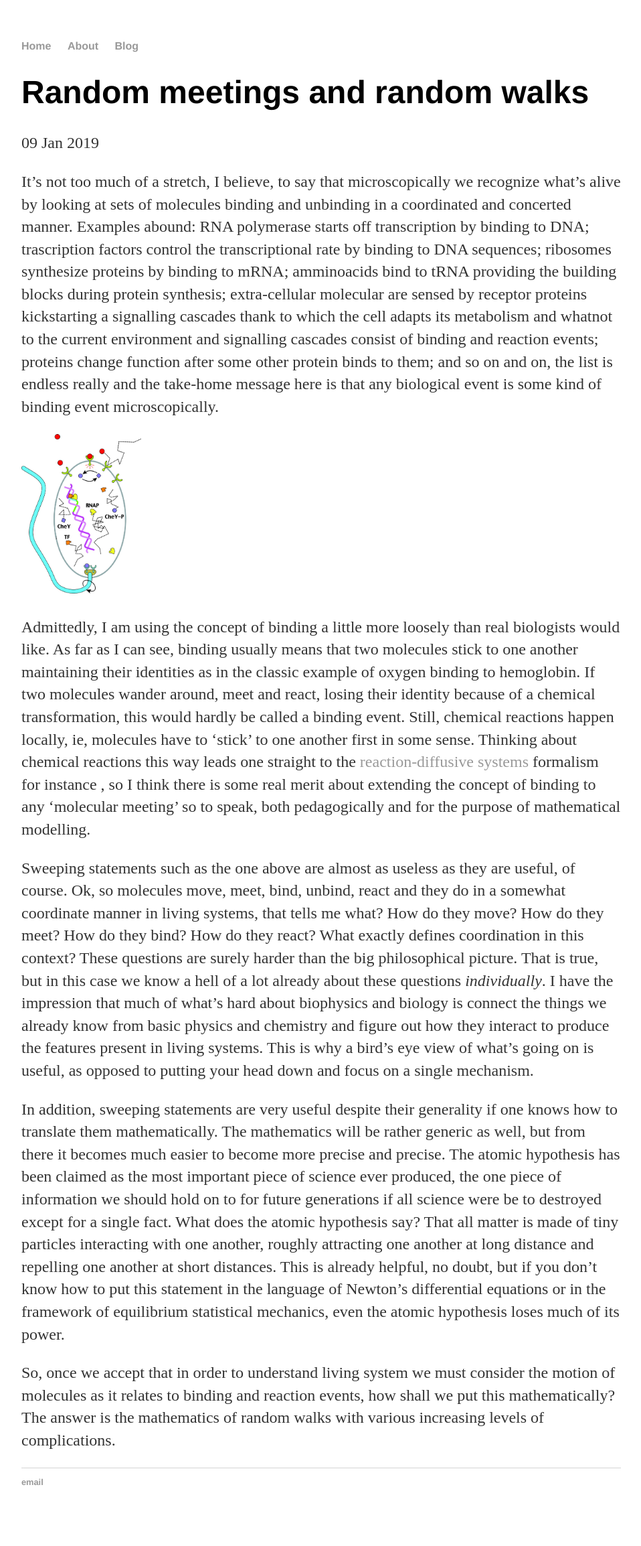
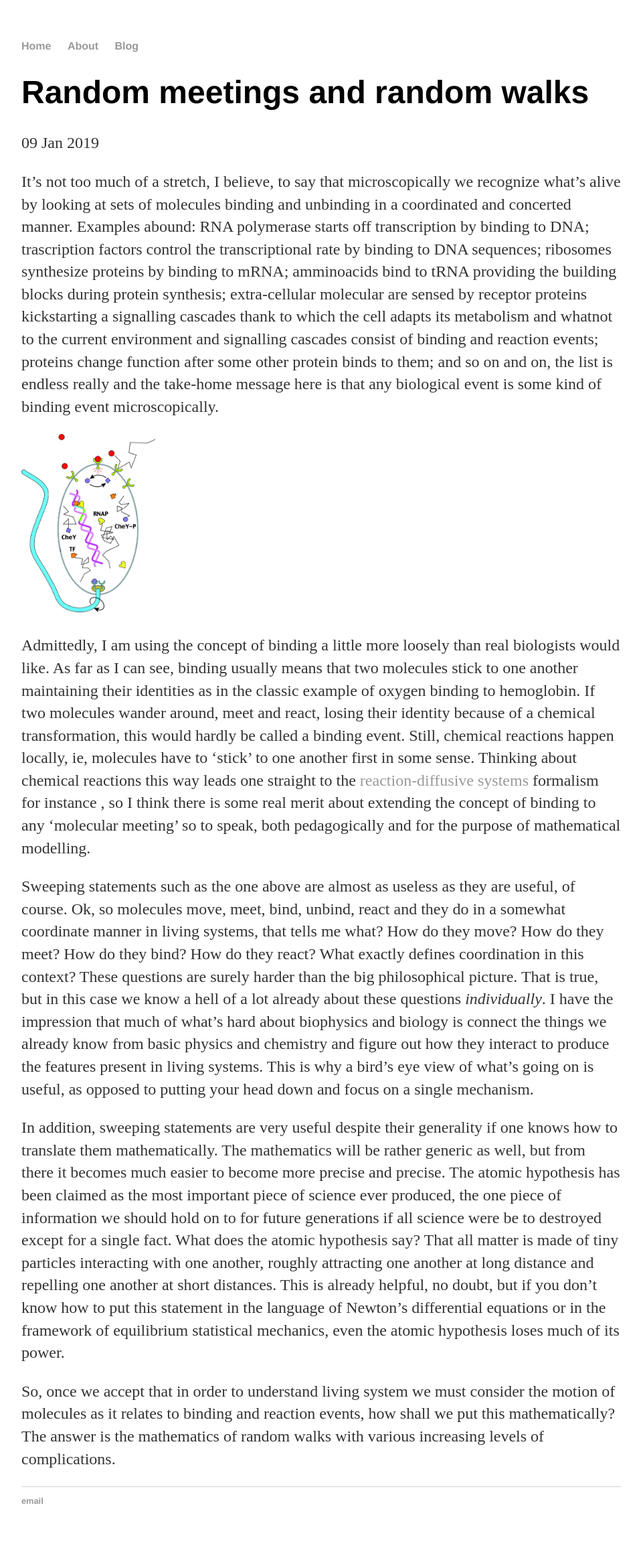
Before and after one commit to ghostsandmachines/ghostsandmachines.github.io, a Jekyll site: the page built from _posts/2019-01-09-ghost-and-machines-site-launched.md, in a window 1280 px wide. Shown: the whole page at 67% size, without its empty margins (160-1118 px from the left). Built offline with Jekyll 4.4.1, drawn with Linux system fonts in a browser that asks for light colours; before the commit the page ends 2280 px from its top, so only the background shows below that.

Commit message:
Update 2019-01-09-ghost-and-machines-site-launched.md

```diff
--- a/_posts/2019-01-09-ghost-and-machines-site-launched.md
+++ b/_posts/2019-01-09-ghost-and-machines-site-launched.md
@@ -6,7 +6,7 @@
 
 It's not too much of a stretch, I believe, to say that microscopically we recognize what's alive by looking at sets of molecules binding and unbinding in a coordinated and concerted manner. Examples abound: RNA polymerase starts off transcription by binding to DNA; trascription factors control the transcriptional rate by binding to DNA sequences; ribosomes synthesize proteins by binding to mRNA; amminoacids bind to tRNA providing the building blocks during protein synthesis; extra-cellular molecular are sensed by receptor proteins kickstarting a signalling cascades thank to which the cell adapts its metabolism and whatnot to the current environment and signalling cascades consist of binding and reaction events; proteins change function after some other protein binds to them; and so on and on, the list is endless really and the take-home message here is that any biological event is some kind of binding event microscopically.
 
-<img src="{{ site.url }}/blog/img/2019-01-09-bindings.jpg" class="center" alt="bindings" width="20%"/>
+<img src="{{ site.url }}/blog/img/2019-01-09-bindings.jpg" class="center" alt="bindings" width="200"/>
 
 <!--![bindings]({{ site.url }}/blog/img/2019-01-09-bindings.jpg =50x150)-->
 
```
